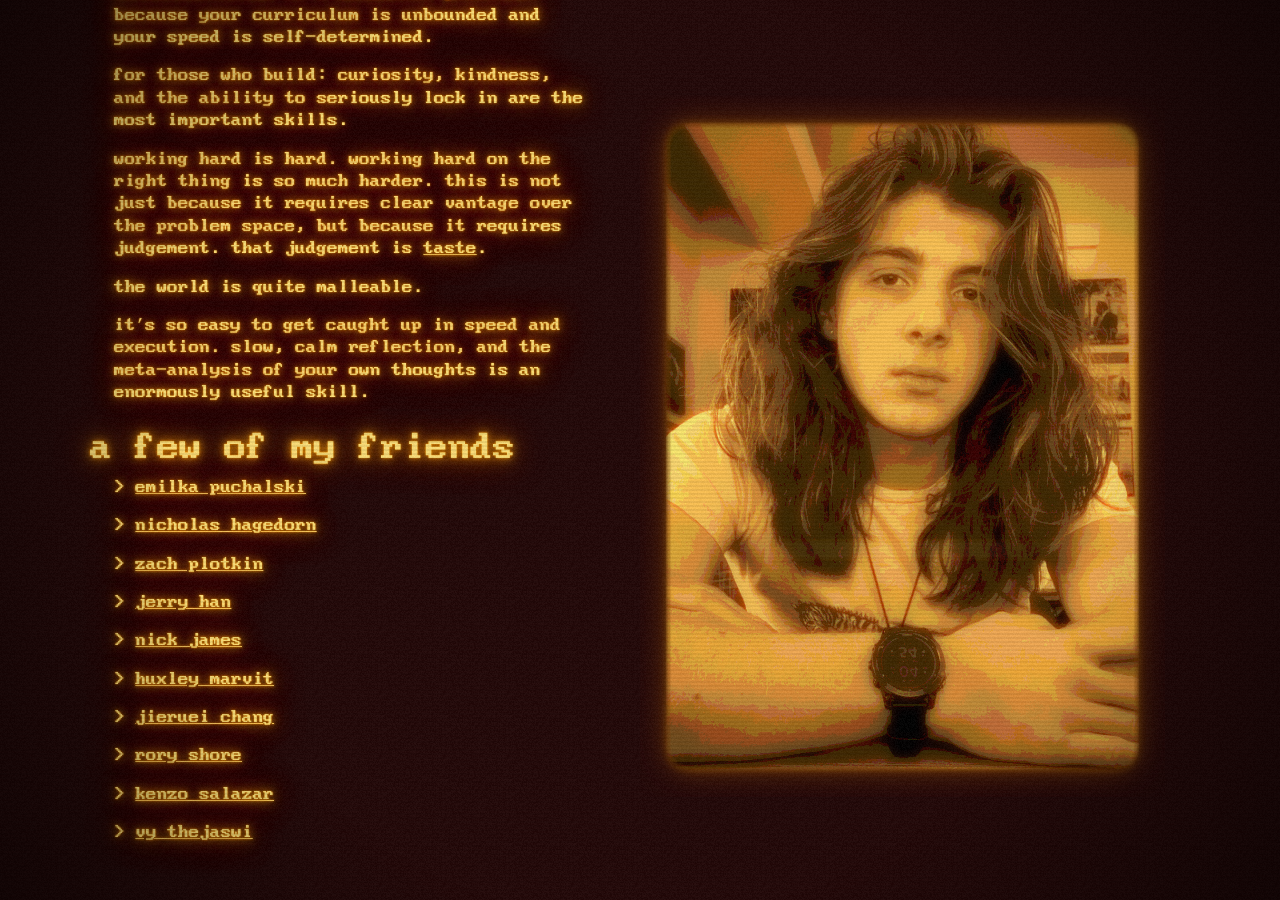
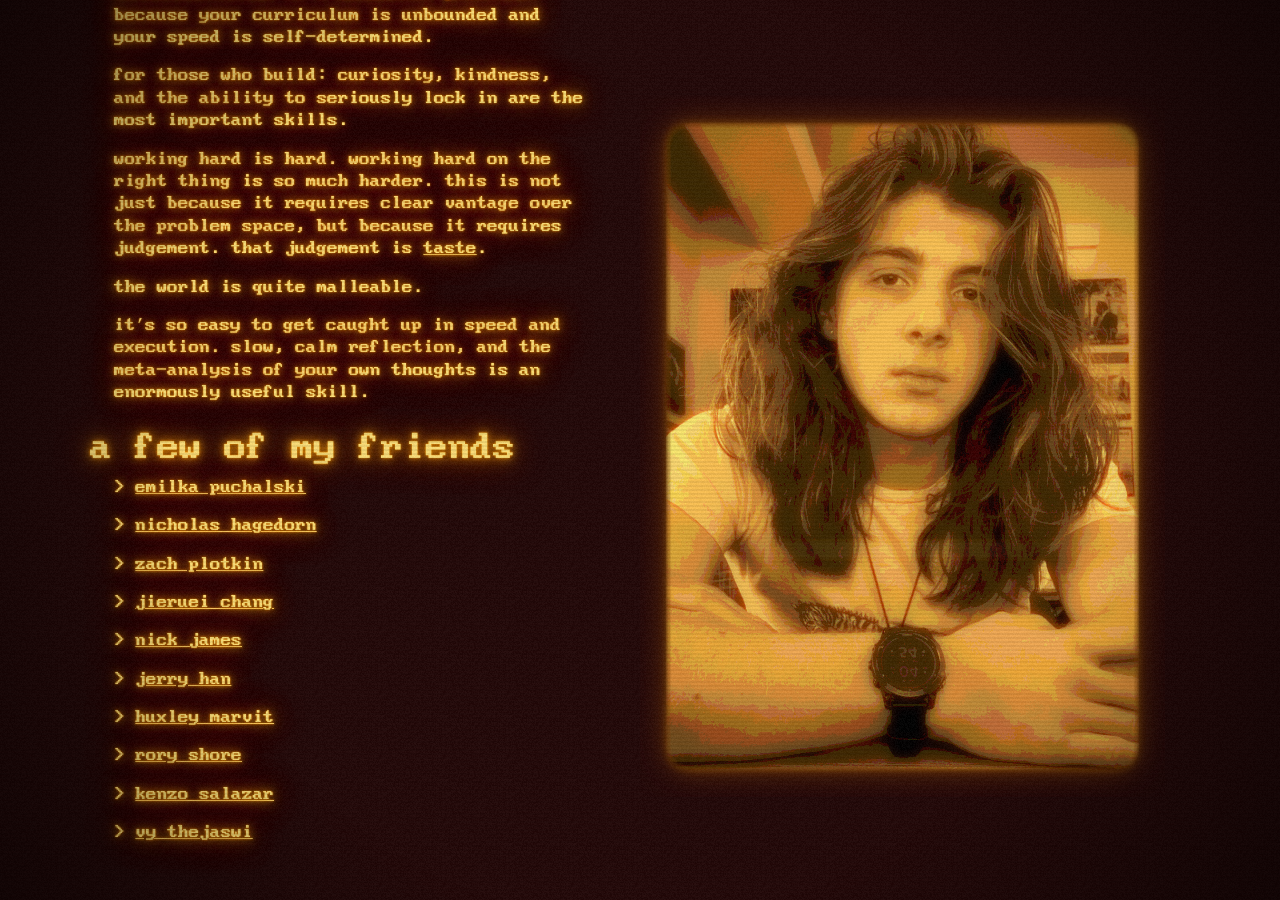
Before and after one commit to nate-i-think/natesite, a Jekyll site: the page built from index.md, in a window 1280 px wide and 900 px high, scrolled down 1063 px. Built offline with Jekyll 4.4.1, drawn with Linux system fonts in a browser that asks for light colours.

Commit message:
fix ordering

```diff
--- a/index.md
+++ b/index.md
@@ -64,13 +64,13 @@ it's so easy to get caught up in speed and execution. slow, calm reflection, and
 
  \> [zach plotkin](https://plotk.info/cv/)
 
- \> [jerry han](https://www.linkedin.com/in/jerry-han/)
+ \> [jieruei chang](https://jierueichang.github.io/)
 
  \> [nick james](https://njames.xyz/)
 
+ \> [jerry han](https://www.linkedin.com/in/jerry-han/)
+
  \> [huxley marvit](https://www.huxley.sh/)
-
- \> [jieruei chang](https://jierueichang.github.io/)
 
  \> [rory shore](https://www.roryshore.com/)
 
```
